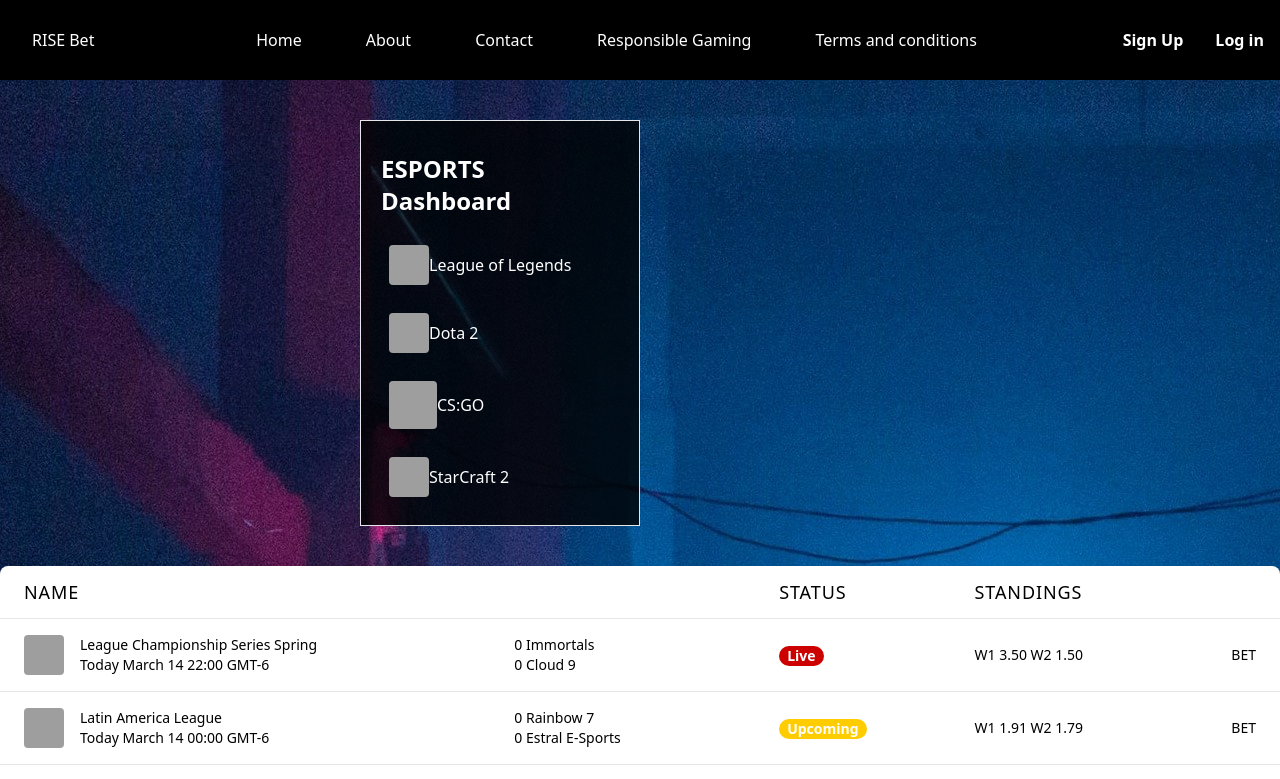
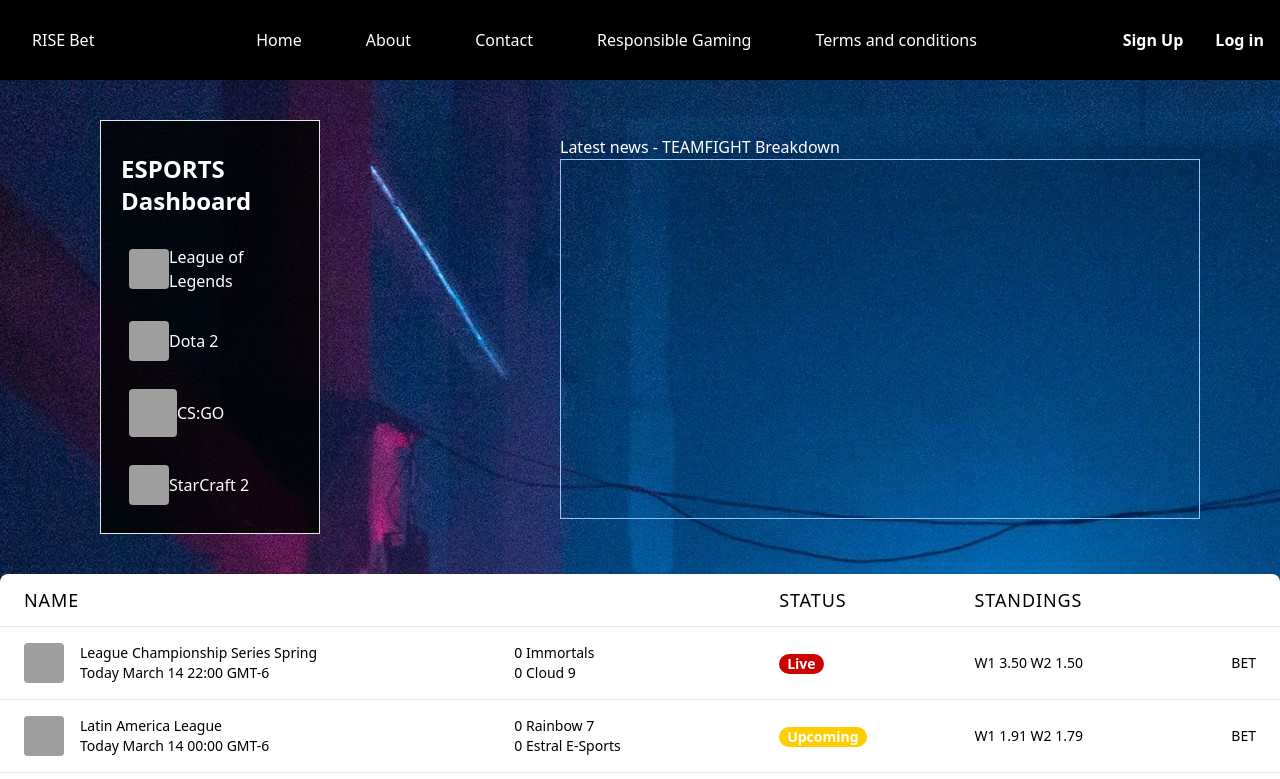
Before and after one commit to Gercar897/RISEBet, a Next.js app in the folder next-website/: page /account in a window 1280 px wide. Shown: the top 779 px of the page. Built offline with nearby package versions, Linux system fonts and the light colour scheme; grey boxes are pictures that could not be loaded; what tailwindcss-filters, tailwindcss-no-scrollbar would draw is missing.

Commit message:
videoplayer added

```diff
--- /dev/null
+++ b/next-website/components/Youtube.js
@@ -0,0 +1,15 @@
+import React from 'react';
+import ReactPlayer from "react-player";
+
+function Youtube() {
+  return (
+    <div className="App">
+      <h3>Embed YouTube video - <a href="https://www.cluemediator.com">Clue Mediator</a></h3>
+      <ReactPlayer
+        url="https://www.youtube.com/watch?v=UVCP4bKy9Iw"
+      />
+    </div>
+  );
+}
+
+export default Youtube;
--- a/next-website/package.json
+++ b/next-website/package.json
@@ -14,6 +14,7 @@
     "next-videos": "1.4.0",
     "react": "17.0.1",
     "react-dom": "17.0.1",
+    "react-player": "^2.9.0",
     "styled-components": "^5.2.1",
     "tailwindcss-filters": "^3.0.0"
   },
--- a/next-website/pages/account.js
+++ b/next-website/pages/account.js
@@ -1,6 +1,8 @@
 import Head from 'next/head'
 import styled from 'styled-components'
-
+import YouTubePlayer from 'react-player/lib/players/YouTube'
+import React from 'react';
+import ReactPlayer from "react-player";
 
 const Hero = styled.div`
   height: 30vh;
@@ -56,7 +58,12 @@
 </div>
 
 
-
+<div className="App">
+      <h3> <a class='text-white'>Latest news - TEAMFIGHT Breakdown</a></h3>
+      <ReactPlayer class='border border-blue-300 border-8'
+        url="https://www.youtube.com/watch?v=IvhxcdWX34E"
+      />
+    </div>
 
 </div>
 
```
Also changed, not shown: next-website/pages/_app.js (+7 -0 lines), next-website/components/Twitch.js (deleted), 1 other file (tests, documents, lock files or other folders).
